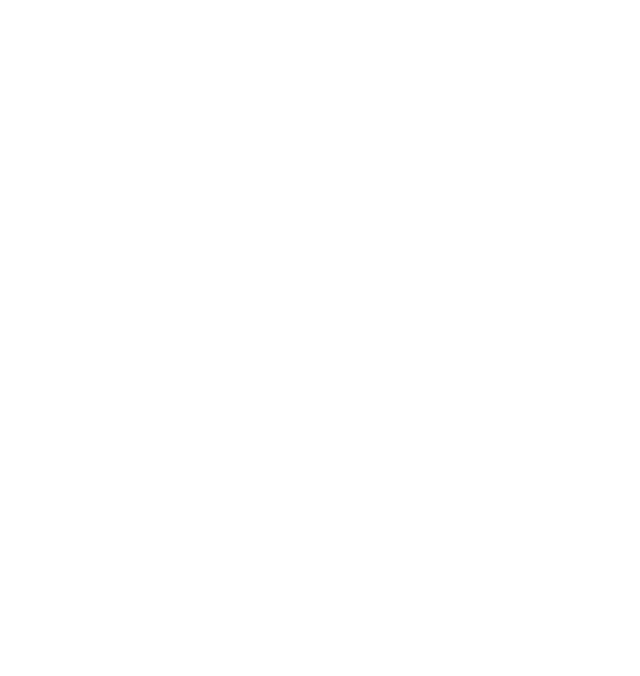
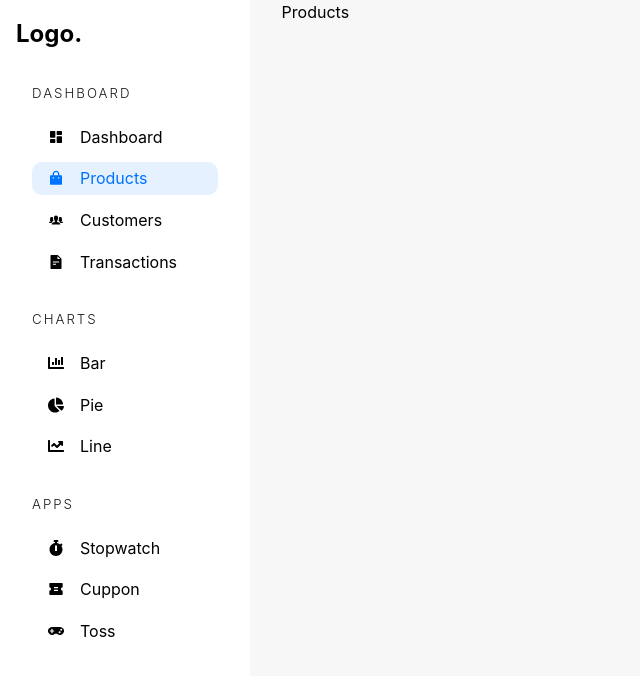
Before and after one commit to Jitenmohanty/ReactHooks, a React (Vite) app in the folder AdminBoard/AdminDashboard/: page /admin/products in a window 1280 px wide. Shown: the top 676 px of the page, without its empty margins (0-640 px from the left). Built offline with nearby package versions, Linux system fonts and the light colour scheme.

Commit message:
Side bar done

```diff
--- a/AdminBoard/AdminDashboard/src/App.css
+++ /dev/null
@@ -1,43 +0,0 @@
-#root {
-  max-width: 1280px;
-  margin: 0 auto;
-  padding: 2rem;
-  text-align: center;
-}
-
-.logo {
-  height: 6em;
-  padding: 1.5em;
-  will-change: filter;
-  transition: filter 300ms;
-}
-.logo:hover {
-  filter: drop-shadow(0 0 2em #646cffaa);
-}
-
-.logo.react:hover {
-  filter: drop-shadow(0 0 2em #61dafbaa);
-}
-
-@keyframes logo-spin {
-  from {
-    transform: rotate(0deg);
-  }
-  to {
-    transform: rotate(360deg);
-  }
-}
-
-@media (prefers-reduced-motion: no-preference) {
-  a:nth-of-type(2) .logo {
-    animation: logo-spin infinite 2s linear;
-  }
-}
-
-.card {
-  padding: 2em;
-}
-
-.read-the-docs {
-  color: #888;
-}
--- a/AdminBoard/AdminDashboard/src/App.tsx
+++ b/AdminBoard/AdminDashboard/src/App.tsx
@@ -18,7 +18,7 @@
             <Route path="admin/dashboard" element={<Dashboard/>} />
             <Route path="admin/products" element={<Products/>} />
             <Route path="admin/customers" element={<Customers/>} />
-            <Route path="admin/transactios" element={<Transaction/>} />
+            <Route path="admin/transactions" element={<Transaction/>} />
           </Routes>
           </Suspense>
       </Router>
--- /dev/null
+++ b/AdminBoard/AdminDashboard/src/Components/AdminSidebar.tsx
@@ -0,0 +1,141 @@
+import { IconType } from "react-icons";
+import { AiFillFileText } from "react-icons/ai";
+import {
+  FaChartBar,
+  FaChartLine,
+  FaChartPie,
+  FaGamepad,
+  FaStopwatch,
+} from "react-icons/fa";
+import { IoIosPeople } from "react-icons/io";
+import {
+  RiCouponFill,
+  RiDashboardFill,
+  RiShoppingBagFill,
+} from "react-icons/ri";
+import { Link, Location, useLocation } from "react-router-dom";
+
+const AdminSidebar = () => {
+  const location = useLocation();
+  return (
+    <aside>
+      <h2>Logo.</h2>
+      <DivOne location={location} />
+      <DivTwo location={location} />
+      <DivThree location={location} />
+    </aside>
+  );
+};
+
+const DivOne = ({ location }: { location: Location }) => (
+  <div>
+    <h5>Dashboard</h5>
+    <ul>
+      <Li
+        url="/admin/dashboard"
+        text="Dashboard"
+        location={location}
+        Icon={RiDashboardFill}
+      />
+      <Li
+        url="/admin/products"
+        text="Products"
+        location={location}
+        Icon={RiShoppingBagFill}
+      />
+      <Li
+        url="/admin/customers"
+        text="Customers"
+        location={location}
+        Icon={IoIosPeople}
+      />
+      <Li
+        url="/admin/transactions"
+        text="Transactions"
+        location={location}
+        Icon={AiFillFileText}
+      />
+    </ul>
+  </div>
+);
+const DivTwo = ({ location }: { location: Location }) => (
+  <div>
+    <h5>Charts</h5>
+    <ul>
+      <Li
+        url="/admin/chart/bar"
+        text="Bar"
+        location={location}
+        Icon={FaChartBar}
+      />
+      <Li
+        url="/admin/chart/pie"
+        text="Pie"
+        location={location}
+        Icon={FaChartPie}
+      />
+      <Li
+        url="/admin/chart/line"
+        text="Line"
+        location={location}
+        Icon={FaChartLine}
+      />
+    </ul>
+  </div>
+);
+const DivThree = ({ location }: { location: Location }) => (
+  <div>
+    <h5>Apps</h5>
+    <ul>
+      <Li
+        url="/admin/app/stopwatch"
+        text="Stopwatch"
+        location={location}
+        Icon={FaStopwatch}
+      />
+      <Li
+        url="/admin/app/cuppo"
+        text="Cuppon"
+        location={location}
+        Icon={RiCouponFill}
+      />
+      <Li
+        url="/admin/app/toss"
+        text="Toss"
+        location={location}
+        Icon={FaGamepad}
+      />
+    </ul>
+  </div>
+);
+
+interface LiProps {
+  url: string;
+  text: string;
+  location: Location;
+  Icon: IconType;
+}
+
+const Li = ({ url, text, location, Icon }: LiProps) => {
+  return (
+    <li
+      style={{
+        backgroundColor: location.pathname.includes(url)
+          ? "rgba(0,115,255,0.1)"
+          : "white",
+      }}
+    >
+      <Link
+        to={url}
+        style={{
+          color: location.pathname.includes(url) ? "rgb(0,115,255)" : "black",
+        }}
+      >
+        <Icon />
+        {text}
+      </Link>
+    </li>
+  );
+};
+
+export default AdminSidebar;
--- a/AdminBoard/AdminDashboard/src/Pages/Customers.tsx
+++ b/AdminBoard/AdminDashboard/src/Pages/Customers.tsx
@@ -1,8 +1,10 @@
+import AdminSidebar from "../Components/AdminSidebar"
 
 const Customers = () => {
   return (
-    <div>
-      kmlkj
+    <div className="adminContainer">
+      <AdminSidebar/>
+      Customers
     </div>
   )
 }
--- a/AdminBoard/AdminDashboard/src/Pages/Dashboard.tsx
+++ b/AdminBoard/AdminDashboard/src/Pages/Dashboard.tsx
@@ -1,7 +1,9 @@
+import AdminSidebar from "../Components/AdminSidebar"
 
 const Dashboard = () => {
   return (
-    <div>
+    <div className="adminContainer">
+      <AdminSidebar/>
       Dashboard
     </div>
   )
--- a/AdminBoard/AdminDashboard/src/Pages/Products.tsx
+++ b/AdminBoard/AdminDashboard/src/Pages/Products.tsx
@@ -1,8 +1,10 @@
+import AdminSidebar from "../Components/AdminSidebar";
 
 const Products = () => {
   return (
-    <div>
-
+    <div className="adminContainer">
+      <AdminSidebar/>
+      Products
     </div>
   )
 }
--- a/AdminBoard/AdminDashboard/src/Pages/Transactions.tsx
+++ b/AdminBoard/AdminDashboard/src/Pages/Transactions.tsx
@@ -1,9 +1,11 @@
+import AdminSidebar from "../Components/AdminSidebar"
 
 const Transactions = () => {
   return (
-    <div>
-      okfl
-    </div>
+    <div className="adminContainer">
+    <AdminSidebar/>
+    Transactions
+  </div>
   )
 }
 
--- a/AdminBoard/AdminDashboard/src/Styles/app.scss
+++ b/AdminBoard/AdminDashboard/src/Styles/app.scss
@@ -6,22 +6,68 @@
     font-weight: 400;
 }
 
-*{
+* {
     margin: 0;
     padding: 0;
     box-sizing: border-box;
 }
 
-a{
+a {
     text-decoration: none;
     color: black;
 }
+
 .red {
     color: red;
 }
+
 .purple {
     color: rgb(47, 0, 255);
 }
+
 .green {
     color: rgb(0, 195, 0);
 }
+
+.adminContainer {
+    @include grid(1fr 4fr, 2rem);
+    height: 100vh;
+    background-color: rgb(247, 247, 247);
+
+    >aside {
+        width: 100%;
+        background-color: white;
+        padding: 1rem;
+        z-index: 10;
+        overflow-y: auto;
+
+        &::-webkit-scrollbar {
+            display: none;
+        }
+
+        >div {
+            margin: 2rem 1rem;
+
+            >h5 {
+                @include heading(2px);
+                opacity: 0.9;
+                margin: 1rem 0;
+            }
+
+            >ul {
+                @include flex(column, unset, unset, 0.5rem);
+                list-style: none;
+
+                >li {
+                    padding: 0.3rem 1rem;
+                    border-radius: 10px;
+
+                    a {
+                        color: rgba(0, 0, 0, 0.825);
+                        @include flex(row, unset);
+                    }
+                }
+            }
+        }
+    }
+}
```
Also changed, not shown: AdminBoard/AdminDashboard/src/Pages/Apps/Cuppon.tsx (added, +12 -0 lines), AdminBoard/AdminDashboard/src/Pages/Apps/Stopwatch.tsx (added, +12 -0 lines), AdminBoard/AdminDashboard/src/Pages/Apps/Toss.tsx (added, +12 -0 lines). Lines whose indentation alone changed are shown as unchanged.
